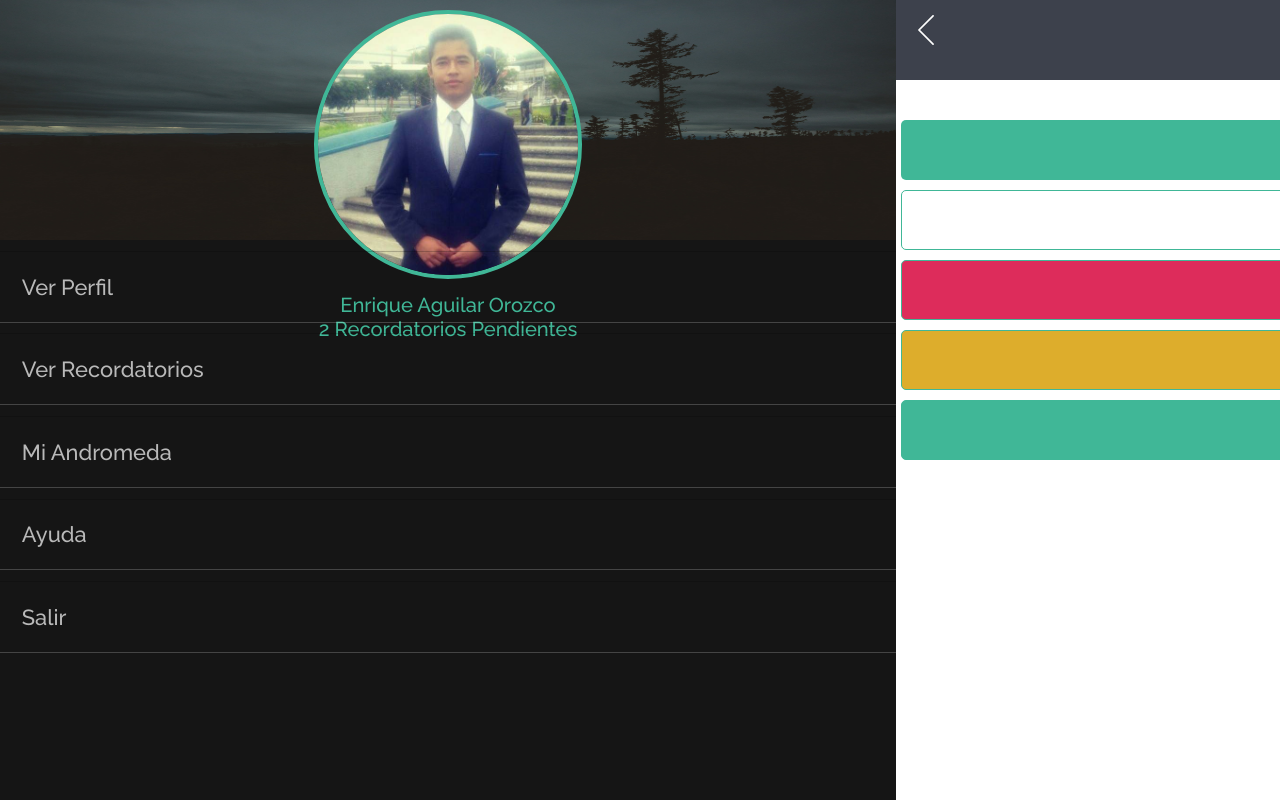
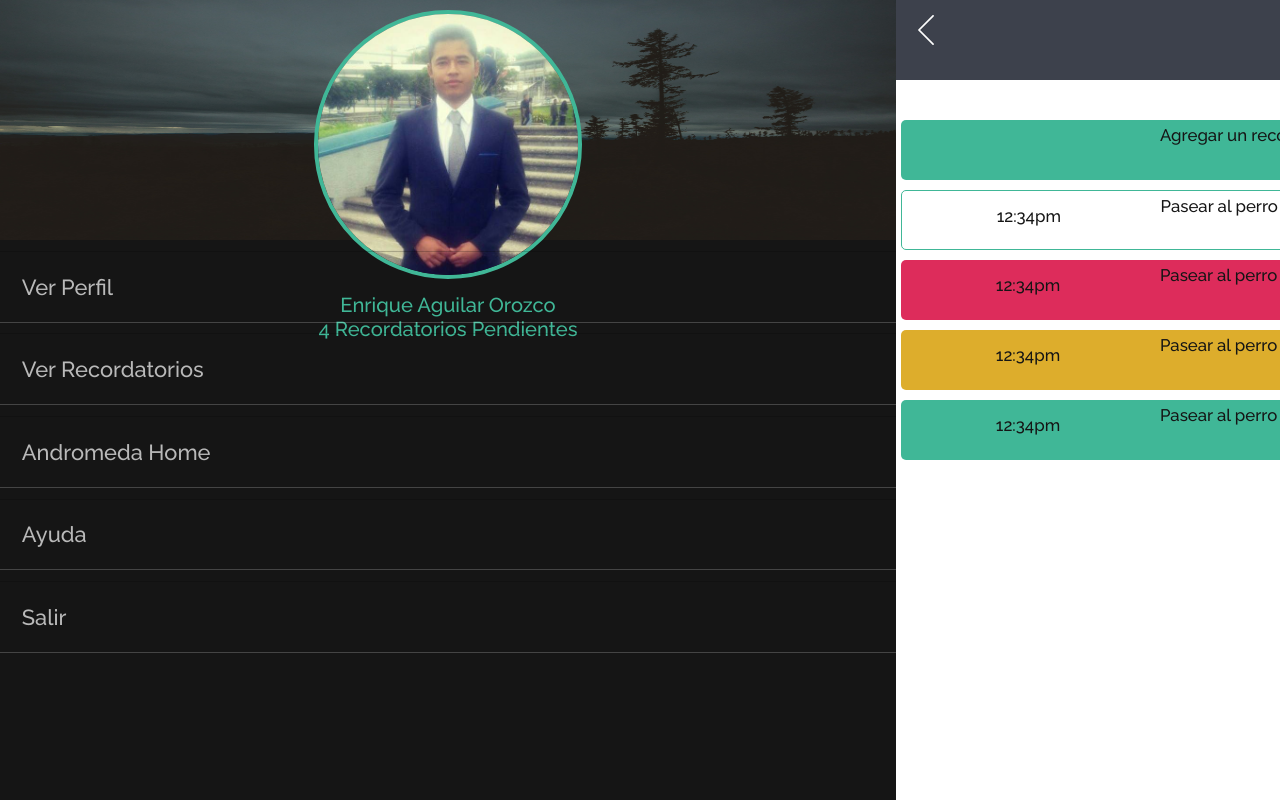
Before and after one commit to enriqueao/andromedaWeb, a Django app: page /Usuario/ in a window 1280 px wide. Run offline with Django 3.2, Linux system fonts and the light colour scheme; some libraries are stand-ins or nearby versions; some web fonts are replaced.

Commit message:
Se termino la interfaz movil solo falta funcionamiento.

```diff
--- a/andromeda/static/css/estilos.css
+++ b/andromeda/static/css/estilos.css
@@ -209,13 +219,13 @@ html,body{
 
   .recordatorio{
     width: calc(100% - 10px);
-    margin: 10px 5px;
+    margin: 10px 5px 0 5px;
     height: 60px;
-    border:1px solid #40b797;
     border-radius: 5px;
   }
 
   .importancia-sin{
+    border:1px solid #40b797;
     background-color:#fff;
   }
 
@@ -229,6 +239,51 @@ html,body{
 
   .importancia-baja{
     background-color:#40b797;
+  }
+
+  .recordatorio-hora{
+    position: relative;
+    float: left;
+    height: 100%;
+    width: 20%;
+  }
+
+  .recordatorio-info{
+    position: relative;
+    float: left;
+    height: 100%;
+    width: 60%;
+  }
+  .recordatorio-info p{
+    color: #151515;
+    margin: 5px;
+  }
+
+  .recordatorio-hora p{
+    line-height: 50px;
+    text-align: center;
+    color:#151515;
+  }
+
+  .recordatorio-action{
+    position: relative;
+    float: left;
+    height: 100%;
+    width: 10%;
+    padding: 10px;
+  }
+
+  .delete{
+    background-color: #d80000;
+  }
+
+  .complete{
+    background-color: green;
+  }
+
+  .recordatorio-action img{
+    width: 100%;
+    height: 100%;
   }
 
 
--- /dev/null
+++ b/andromeda/static/js/principal.js
@@ -0,0 +1,82 @@
+function abrirMenu() {
+    var menu = document.querySelector('#menu');
+    var img = document.querySelector('#img');
+    if(menu.style.marginLeft == '-70%') {
+      menu.style.marginLeft = '0%';
+      img.src = '../static/images/back.svg';
+    } else {
+      img.src = '../static/images/menu.svg';
+      menu.style.marginLeft = '-70%';
+    }
+
+}
+
+function vistas(vista) {
+  var contenido = document.getElementById('contenido-element');
+  $.ajax({
+    url: "/andromeda/"+vista+"/",
+    type: "POST",
+    success: function (response) {
+       contenido.innerHTML = response;
+       abrirMenu();
+    }
+  });
+}
+
+function graficar(){
+  setTimeout("grafica()",700);
+}
+
+function grafica(){
+  Highcharts.setOptions({
+     colors: ['#40b797','#dd2c5b','#ddad2c']
+    });
+  Highcharts.chart('container', {
+    chart: {
+        plotBackgroundColor: null,
+        plotBorderWidth: null,
+        plotShadow: false,
+        type: 'pie'
+    },
+    title: {
+        text: ''
+    },
+    tooltip: {
+        pointFormat: '{series.name}: <b>{point.percentage:.1f}% - {point.y} Recordatorios</b>'
+    },
+    plotOptions: {
+        pie: {
+            allowPointSelect: true,
+            cursor: 'pointer',
+            dataLabels: {
+                enabled: false
+            },
+            showInLegend: true
+        }
+    },
+    series: [{
+        name: 'Recordatorios',
+        colorByPoint: true,
+        data: [{name: 'Completadas',y: 56},{name: 'Eliminados',y: 51},{name: 'Pendientes',y: 4}]
+    }],
+    exporting: { enabled: false },
+    credits: {enabled: false},
+});
+}
+
+
+function nuevo(){
+  var nuevo =  document.getElementById('nuevo');
+    nuevo.classList.remove('animated','fadeOutDown');
+    nuevo.classList.add('animated','fadeInUp');
+    nuevo.style = '';
+}
+
+function down(){
+  var nuevo =  document.getElementById('nuevo');
+    nuevo.classList.remove('animated','fadeInUp');
+    nuevo.classList.add('animated','fadeOutDown');
+    setTimeout(function(){
+      nuevo.style = 'display:none;';
+    },400);
+}
--- a/andromeda/templates/principal.html
+++ b/andromeda/templates/principal.html
@@ -10,9 +10,14 @@
   <link rel="stylesheet" href="{% static 'css/demo.css' %}">
   <link rel="stylesheet" href="{% static 'css/set1.css' %}">
   <link rel="stylesheet" href="{% static 'css/normalize.css' %}">
+  <link rel="stylesheet" href="{% static 'css/animate.css' %}">
 
   <script src="https://code.jquery.com/jquery-3.1.0.min.js"></script>
   <script defer src="{% static 'js/DjangoAjax.js' %}"></script>
+  <script defer src="{% static 'js/principal.js' %}"></script>
+  <script src="https://code.jquery.com/jquery-3.1.1.min.js"></script>
+  <script src="https://code.highcharts.com/highcharts.js"></script>
+  <script src="https://code.highcharts.com/modules/exporting.js"></script>
 
   <title>Usuario</title>
 </head>
@@ -25,16 +30,16 @@
           <div class="imagen-usuario">
             <img src="{% static 'images/perfil.jpg' %}" alt="">
             <p>Enrique Aguilar Orozco</p>
-            <p>2 Recordatorios Pendientes</p>
+            <p>4 Recordatorios Pendientes</p>
           </div>
         </div>
         <ul>
           <li><a href="#" onclick="vistas('perfil')">Ver Perfil</a></li>
           <li><a href="#" onclick="vistas('recordatorio')">Ver Recordatorios</a></li>
-          <li><a href="#" onclick="vistas('andromeda')">Mi Andromeda</a></li>
+          <li><a href="#" onclick="vistas('andromeda'),graficar()">Andromeda Home</a></li>
           <li><a href="#" onclick="vistas('ayuda')">Ayuda</a></li>
+          <li><a href="/">Salir</a></li>
         </ul>
-        <a href="/">Salir</a>
       </div>
       <div class="contenido">
         <div class="top-bar">
@@ -45,32 +50,29 @@
     </div>
   </div>
 
-  <script type="text/javascript">
-    function abrirMenu() {
-        var menu = document.querySelector('#menu');
-        var img = document.querySelector('#img');
-        if(menu.style.marginLeft == '-70%') {
-          menu.style.marginLeft = '0%';
-          img.src = '../static/images/back.svg';
-        } else {
-          img.src = '../static/images/menu.svg';
-          menu.style.marginLeft = '-70%';
-        }
-
-    }
-
-    function vistas(vista) {
-      var contenido = document.getElementById('contenido-element');
-      $.ajax({
-        url: "/andromeda/"+vista+"/",
-        type: "POST",
-        success: function (response) {
-          console.log(response);
-           contenido.innerHTML = response;
-           abrirMenu();
-        }
-      });
-    }
-  </script>
+  <div id="nuevo" class="nuevo-recordatorio-form" style="display:none;">
+    <div class="salir">
+      <div class="down">
+        <a href="#" onclick="down()"><img src="{% static 'images/down-arrow.svg' %}" alt=""></a>
+      </div>
+    </div>
+    <div class="formUsuario-recordatorio">
+      <p>Fecha Del Recordatorio</p>
+      <input type="date" name="" value="">
+      <p>Hora Del Recordatorio</p>
+      <input type="time" name="" value="">
+      <p>Prioridad</p>
+      <div class="select">
+        <select class="" name="" id="prioridad">
+          <option value="">Alta</option>
+          <option value="" selected>Moderada</option>
+          <option value="">Baja</option>
+        </select>
+      </div>
+      <textarea name="name" rows="8"></textarea>
+      <p>Para Continua Solo Guarda el Recordatorio, Andromeda Home te lo recordara</p>
+      <input type="submit" name="" value="Guardar" id="comenzar" onclick="entrar()">
+    </div>
+  </div>
 </body>
 </html>
--- a/andromeda/templates/recordatorio.html
+++ b/andromeda/templates/recordatorio.html
@@ -1,18 +1,71 @@
+{% load staticfiles %}
 <div class="recordatorios">
   <h2>Recordatorios</h2>
   <div class="nuevo-recordatorio">
-
+    <div class="recordatorio-hora">
+    </div>
+    <div class="recordatorio-info">
+      <p>Agregar un recordatorio</p>
+    </div>
+    <div class="recordatorio-action"></div>
+    <div class="recordatorio-action complete">
+      <a href="#" onclick="nuevo()"><img src="{% static 'images/add-button-inside-black-circle.svg' %}" alt=""></a>
+    </div>
   </div>
-  <div class="recordatorio">
-
+  <div class="recordatorio importancia-sin">
+    <div class="recordatorio-hora">
+      <p>12:34pm</p>
+    </div>
+    <div class="recordatorio-info">
+      <p>Pasear al perro</p>
+    </div>
+    <div class="recordatorio-action delete">
+      <img src="{% static 'images/rubbish-bin.svg' %}" alt="">
+    </div>
+    <div class="recordatorio-action complete">
+      <img src="{% static 'images/tick-inside-circle.svg' %}" alt="">
+    </div>
   </div>
   <div class="recordatorio importancia-alta">
-
+    <div class="recordatorio-hora">
+      <p>12:34pm</p>
+    </div>
+    <div class="recordatorio-info">
+      <p>Pasear al perro</p>
+    </div>
+    <div class="recordatorio-action delete">
+      <img src="{% static 'images/rubbish-bin.svg' %}" alt="">
+    </div>
+    <div class="recordatorio-action complete">
+      <img src="{% static 'images/tick-inside-circle.svg' %}" alt="">
+    </div>
   </div>
   <div class="recordatorio importancia-moderada">
-
+    <div class="recordatorio-hora">
+      <p>12:34pm</p>
+    </div>
+    <div class="recordatorio-info">
+      <p>Pasear al perro</p>
+    </div>
+    <div class="recordatorio-action delete">
+      <img src="{% static 'images/rubbish-bin.svg' %}" alt="">
+    </div>
+    <div class="recordatorio-action complete">
+      <img src="{% static 'images/tick-inside-circle.svg' %}" alt="">
+    </div>
   </div>
   <div class="recordatorio importancia-baja">
-
+    <div class="recordatorio-hora">
+      <p>12:34pm</p>
+    </div>
+    <div class="recordatorio-info">
+      <p>Pasear al perro</p>
+    </div>
+    <div class="recordatorio-action delete">
+      <img src="{% static 'images/rubbish-bin.svg' %}" alt="">
+    </div>
+    <div class="recordatorio-action complete">
+      <img src="{% static 'images/tick-inside-circle.svg' %}" alt="">
+    </div>
   </div>
 </div>
--- a/andromeda/views.py
+++ b/andromeda/views.py
@@ -26,7 +26,7 @@ def recordatorio(request):
     return render(request, 'recordatorio.html')
 @csrf_exempt
 def andromeda(request):
-    return render(request, 'help.html')
+    return render(request, 'andromeda.html')
 @csrf_exempt
 def bienvenida(request):
     return render(request,'index.html')
```
Also changed, not shown: other parts of andromeda/static/css/estilos.css (+90 -2 lines), andromeda/templates/andromeda.html (added, +36 -0 lines), andromeda/templates/help.html (+9 -3 lines), andromeda/static/css/animate.css (added), andromeda/static/images/add-button-inside-black-circle.svg (added), andromeda/static/images/down-arrow.svg (added), andromeda/static/images/rubbish-bin.svg (added), andromeda/static/images/tick-inside-circle.svg (added).
